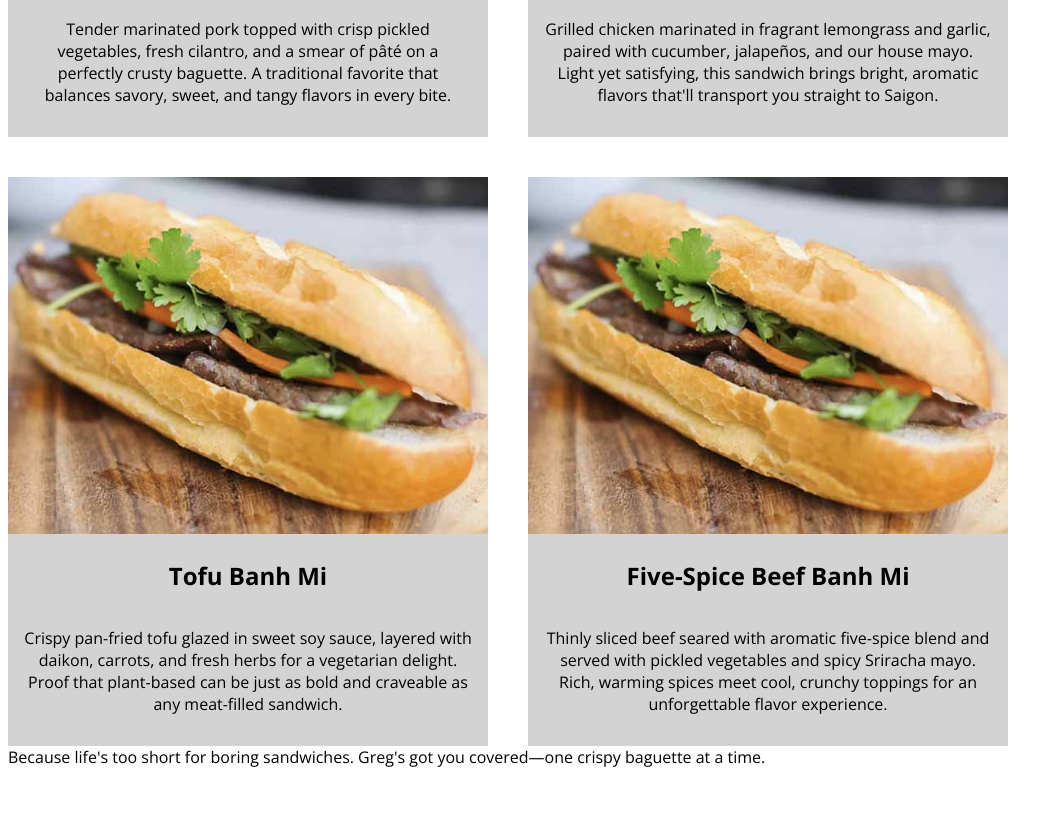
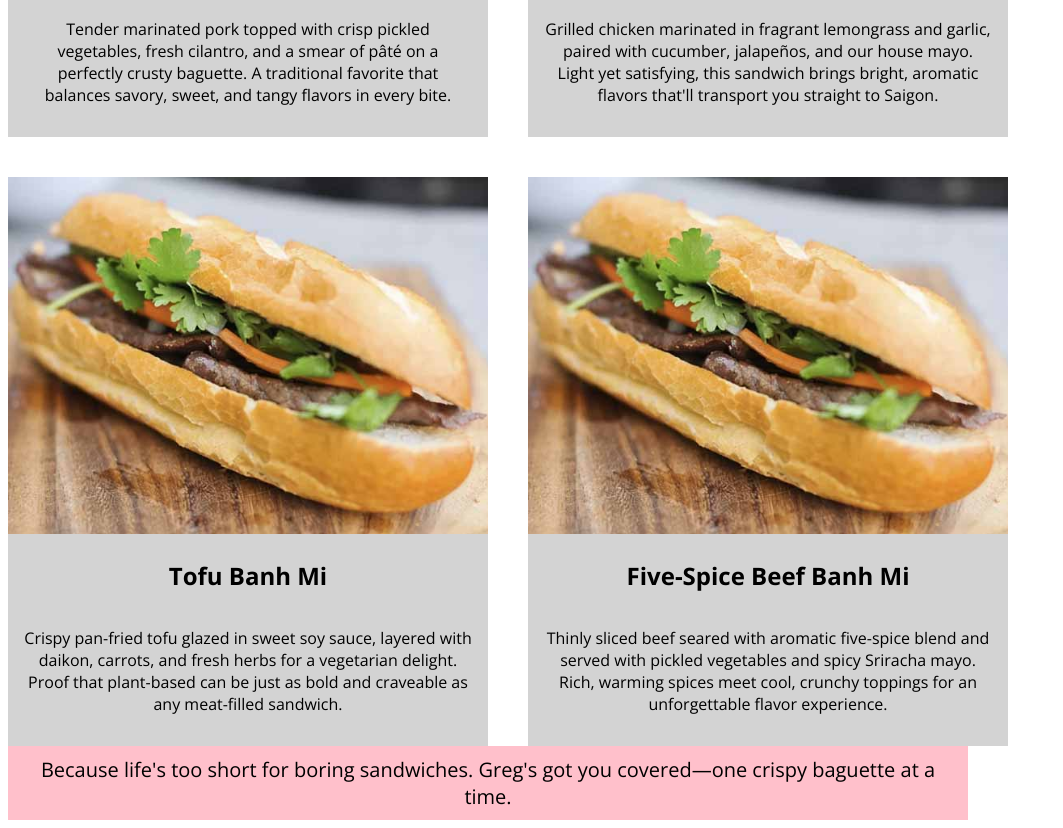
Before and after one commit to gnahzyoj/exercise-6, a plain HTML site: page index.html in a window 1280 px wide. Shown: the part 804-1632 px from the top of the page, without its empty margins (0-1063 px from the left). Before the commit the page ends 1580 px from the top, so only its background shows below. Drawn offline with nearby package versions, Linux system fonts and the light colour scheme.

Commit message:
updated code

```diff
--- a/index.html
+++ b/index.html
@@ -86,7 +86,14 @@
         font-style: normal;
       }
 
-      footer {}
+      footer {
+
+        font-size: 20px;
+        background-color: pink;
+        gap: 20px;
+        padding: 10px;
+        text-align: center;
+      }
     </style>
   </head>
   <body>
```
